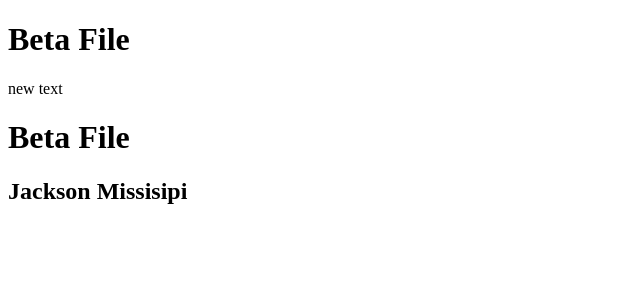
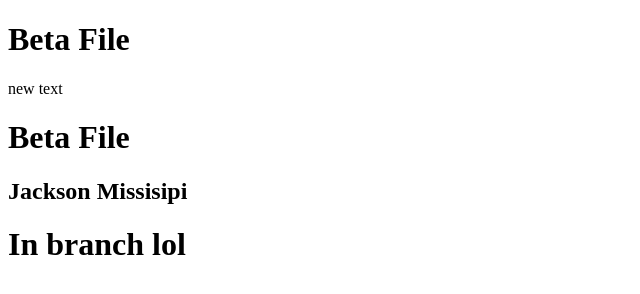
Before and after one commit to thedevinzhang/beta, a plain HTML site: page index.html in a window 1280 px wide. Shown: the whole page, without its empty margins (0-640 px from the left). Drawn offline with Linux system fonts and the light colour scheme.

Commit message:
update feature1

```diff
--- a/index.html
+++ b/index.html
@@ -5,4 +5,6 @@
     <p>new text</p>
     <h1>Beta File</h1>
     <h2>Jackson Missisipi</h2>
+
+    <h1>In branch lol</h1>
 </body>
```
Also changed, not shown: 1 other file.
